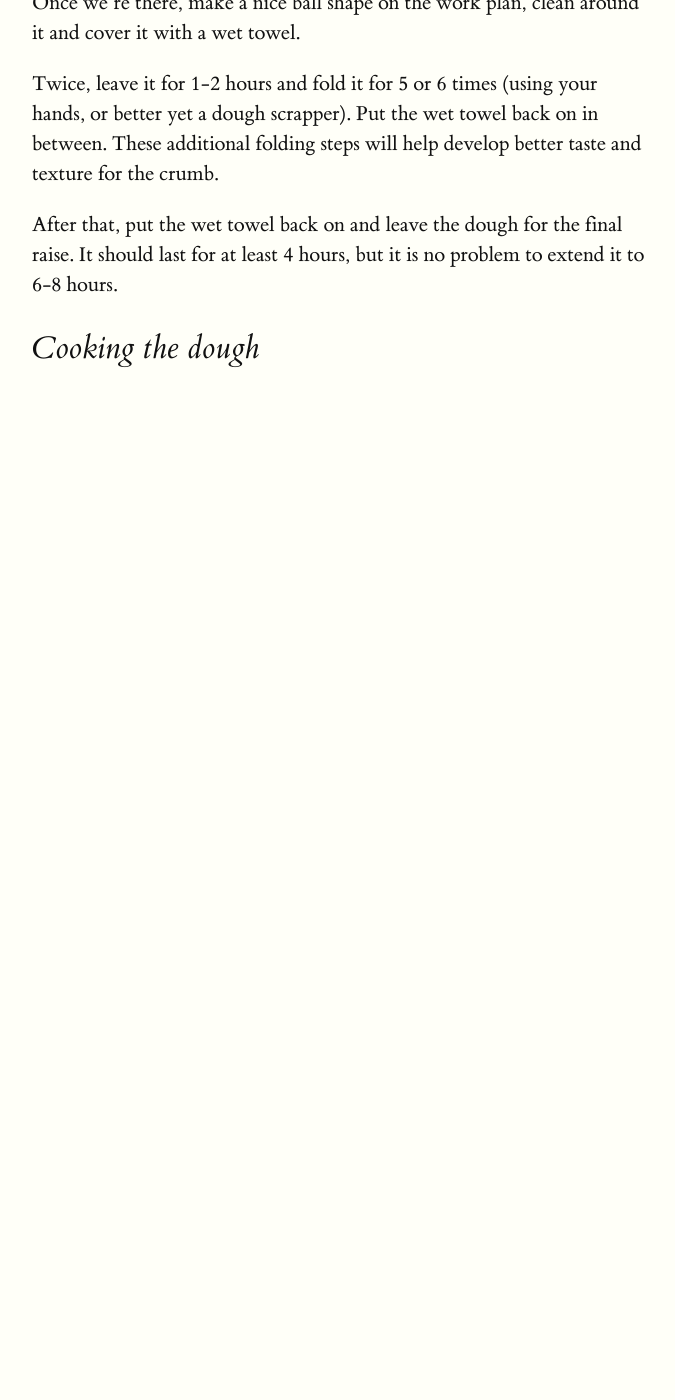
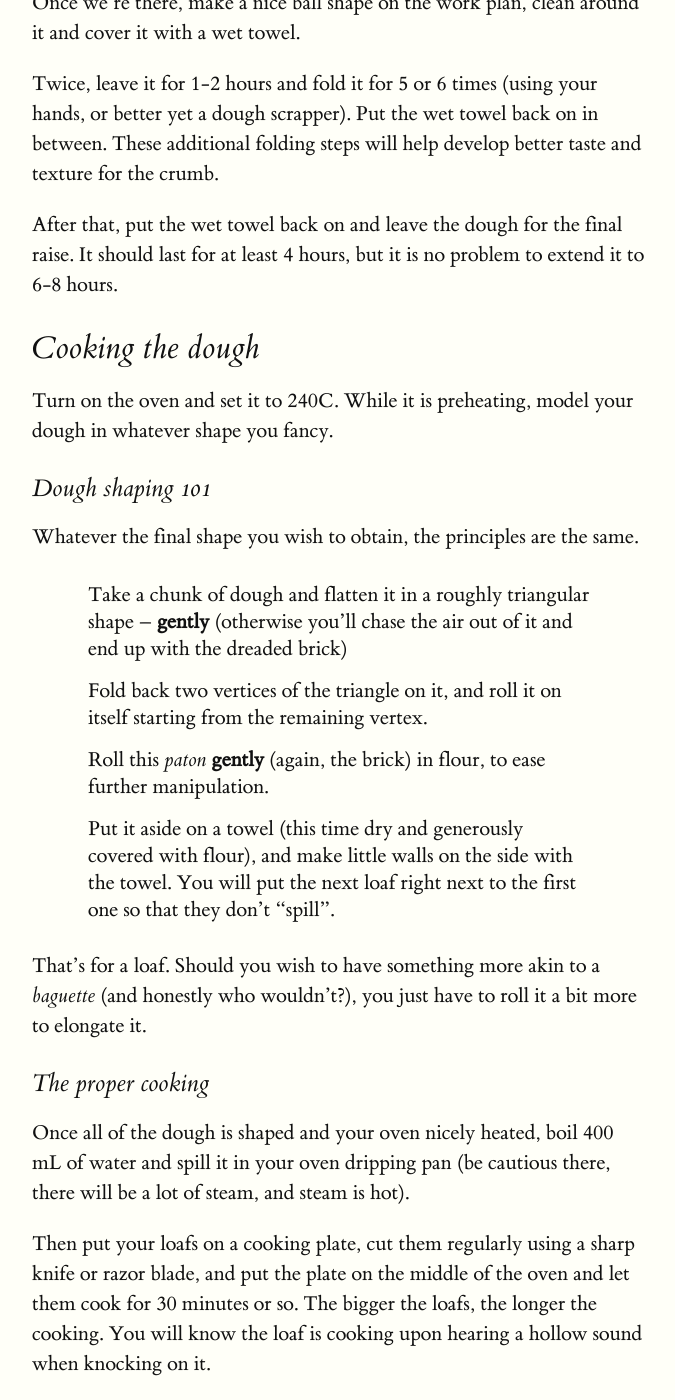
Before and after one commit to feston/recettes, a Jekyll site: the page built from pain.md, in a window 1280 px wide and 1400 px high, scrolled down 1722 px. Shown: the whole window, without its empty margins (128-803 px from the left). Built offline with Jekyll 4.4.1, drawn with Linux system fonts in a browser that asks for light colours; before the commit the page ends 2095 px from its top, so only the background shows below that.

Commit message:
+cooking

```diff
--- a/pain.md
+++ b/pain.md
@@ -69,3 +69,36 @@ It should last for at least 4 hours, but it is no problem to extend
 it to 6-8 hours.
 
 ## Cooking the dough
+
+Turn on the oven and set it to 240C. While it is preheating, model your dough in
+whatever shape you fancy.
+
+### Dough shaping 101
+
+Whatever the final shape you wish to obtain, the principles are the same.
+
+* Take a chunk of dough and flatten it in a roughly triangular shape --
+**gently** (otherwise you'll chase the air out of it and end up with the dreaded
+brick)
+* Fold back two vertices of the triangle on it, and roll it on itself starting
+from the remaining vertex.
+* Roll this *paton* **gently** (again, the brick) in flour, to ease further
+manipulation.
+* Put it aside on a towel (this time dry and generously covered with flour), and
+make little walls on the side with the towel. You will put the next loaf right
+next to the first one so that they don't "spill".
+
+That's for a loaf. Should you wish to have something more akin to a *baguette*
+(and honestly who wouldn't?), you just have to roll it a bit more to elongate
+it.
+
+### The proper cooking
+
+Once all of the dough is shaped and your oven nicely heated, boil 400 mL of
+water and spill it in your oven dripping pan (be cautious there, there will be a
+lot of steam, and steam is hot).
+
+Then put your loafs on a cooking plate, cut them regularly using a sharp knife
+or razor blade, and put the plate on the middle of the oven and let them cook
+for 30 minutes or so. The bigger the loafs, the longer the cooking. You will
+know the loaf is cooking upon hearing a hollow sound when knocking on it.
```
